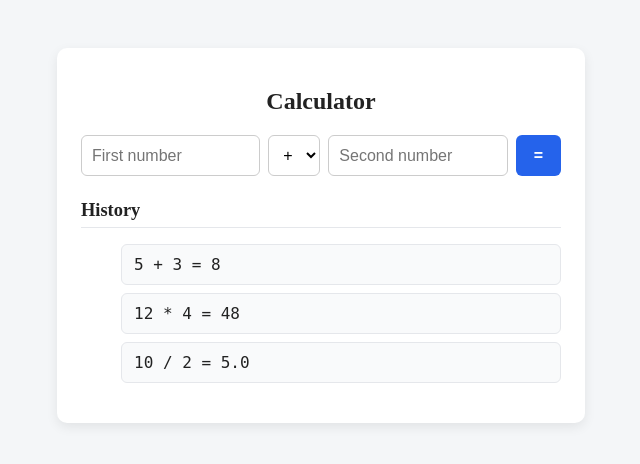
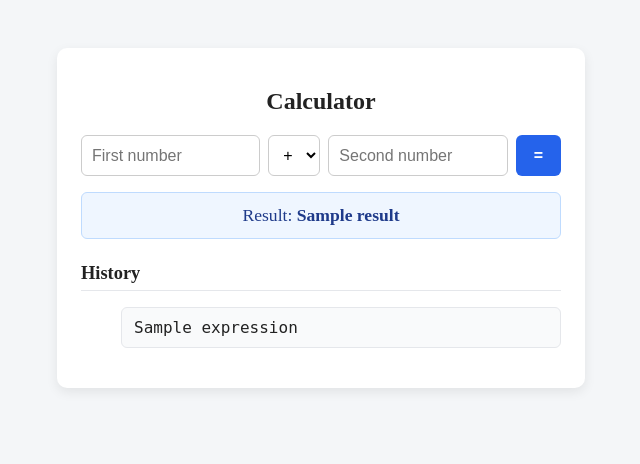
Before and after one commit to mudt-cm104-2026-winter/team-05, a FastAPI app: template app/templates/index.html in a window 1280 px wide. Shown: the top 464 px of the page, without its empty margins (319-959 px from the left). Run offline with FastAPI, Linux system fonts and the light colour scheme; the template is opened without the code that fills it: most values are stand-ins (such as "Sample title", 1, 10 or a date in 2020).

Commit message:
Centered the Calculator and remove the hard code history

```diff
--- a/app/static/style.css
+++ b/app/static/style.css
@@ -72,6 +72,17 @@ h2 {
     background-color: #1d4ed8;
 }
 
+.latest-result {
+    margin-top: 16px;
+    padding: 12px;
+    background-color: #eff6ff;
+    border: 1px solid #bfdbfe;
+    border-radius: 6px;
+    color: #1e3a8a;
+    font-size: 1.1rem;
+    text-align: center;
+}
+
 .history-list {
     list-style: none;
     display: flex;
--- a/app/templates/index.html
+++ b/app/templates/index.html
@@ -1,36 +1,46 @@
 <!DOCTYPE html>
 <html lang="en">
 <head>
-    <meta charset="UTF-8">
+    <meta charset="utf-8">
     <meta name="viewport" content="width=device-width, initial-scale=1.0">
     <title>Calculator</title>
-    <link rel="stylesheet" href="style.css">
+    <link rel="stylesheet" href="/static/style.css">
 </head>
 <body>
     <div class="container">
         <h1>Calculator</h1>
 
-        <form class="calc-form" onsubmit="event.preventDefault();">
-            <input type="number" step="any" placeholder="First number" required>
+        <form action="/calculate" method="post" class="calc-form">
+            <input type="number" step="any" name="num1" placeholder="First number" required>
 
-            <select required>
+            <select name="op" required>
                 <option value="+">+</option>
                 <option value="-">-</option>
                 <option value=""></option>
                 <option value="/">/</option>
             </select>
 
-            <input type="number" step="any" placeholder="Second number" required>
+            <input type="number" step="any" name="num2" placeholder="Second number" required>
 
             <button type="submit">=</button>
         </form>
 
+        {% if entries %}
+            <div class="latest-result">
+                Result: <strong>{{ entries[-1].result }}</strong>
+            </div>
+        {% endif %}
+
         <h2>History</h2>
-        <ul class="history-list">
-            <li>5 + 3 = 8</li>
-            <li>12 * 4 = 48</li>
-            <li>10 / 2 = 5.0</li>
-        </ul>
+        {% if entries %}
+            <ul class="history-list">
+                {% for entry in entries %}
+                    <li>{{ entry.expression }}</li>
+                {% endfor %}
+            </ul>
+        {% else %}
+            <p class="empty-msg">No calculations yet.</p>
+        {% endif %}
     </div>
 </body>
 </html>
```
